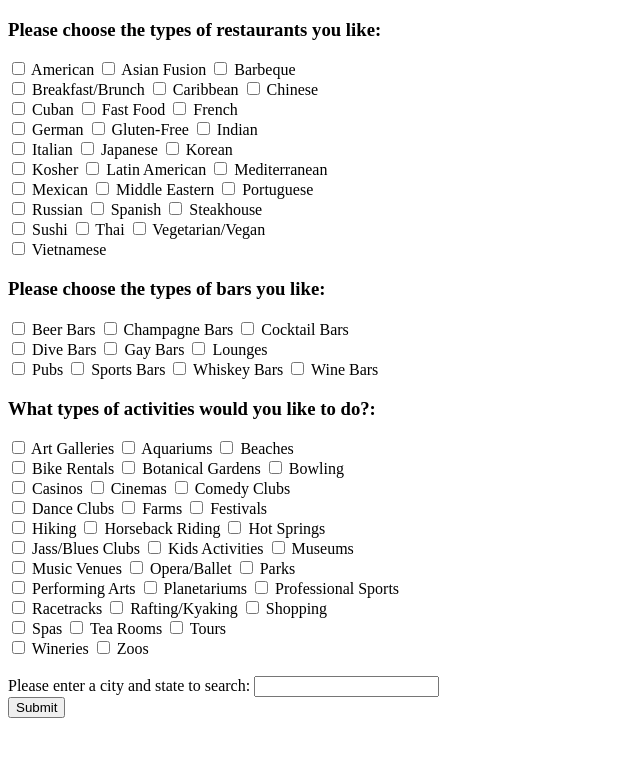
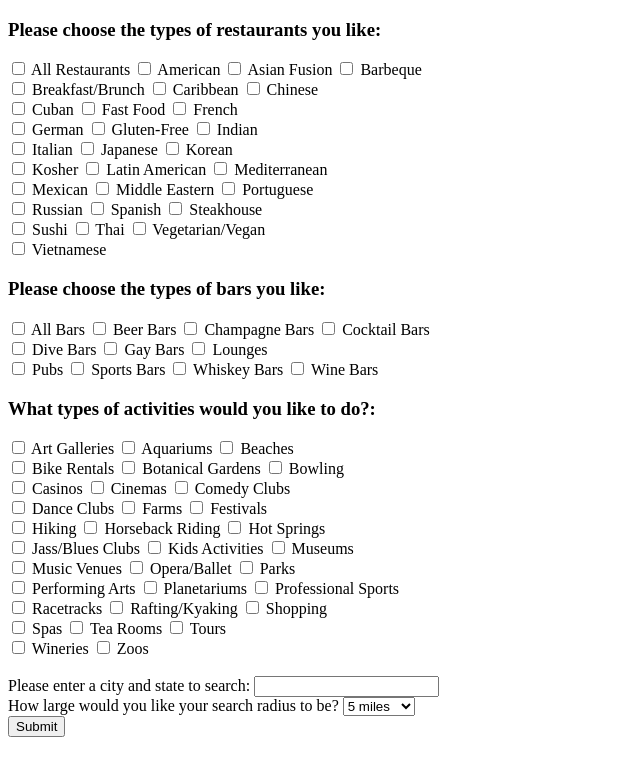
Before and after one commit to whitneybelba/PlanIt-Go, a Flask app: page / in a window 1280 px wide. Shown: the top 776 px of the page, without its empty margins (0-640 px from the left). Run offline with Flask 2, Linux system fonts and the light colour scheme.

Commit message:
added search by radius functionality and search by all restaurants and all bars

```diff
--- a/api_call.py
+++ b/api_call.py
@@ -3,7 +3,7 @@ import rauth
 import os
 
 
-def search_yelp(categories, location):
+def search_yelp(categories, location, radius):
     """Queries Yelp API using restaurant_category and location as parameters
         and returns a list of restaurants in that location."""
 
@@ -11,8 +11,8 @@ def search_yelp(categories, location):
     params = {}
     params["category_filter"] = categories
     params["location"] = "{}".format(location)
-    params["radius_filter"] = "40000"
-    params["limit"] = "12"
+    params["radius_filter"] = radius
+    params["limit"] = "15"
     params["sort"] = "2"
 
     ###########################################################################
--- a/server.py
+++ b/server.py
@@ -27,6 +27,7 @@ def get_choices():
     """Get user's restaurant, bar and activity genre choices."""
 
     location = request.args.get("location")
+    radius = request.args.get("radius")
 
     restaurant_categories = request.args.getlist("restaurant")
     # iterates over list of categories selected from checkboxes, calls
@@ -34,19 +35,19 @@ def get_choices():
     # list of restaurants in a category to a list for all restaurants
     restaurant_list = []
     for category in restaurant_categories:
-        rest_results = search_yelp(category, location)
+        rest_results = search_yelp(category, location, radius)
         restaurant_list.append(rest_results)
 
     bar_categories = request.args.getlist("bar")
     bar_list = []
     for bar in bar_categories:
-        bar_results = search_yelp(bar, location)
+        bar_results = search_yelp(bar, location, radius)
         bar_list.append(bar_results)
 
     activity_categories = request.args.getlist("activity")
     activity_list = []
     for activity in activity_categories:
-        activity_results = search_yelp(activity, location)
+        activity_results = search_yelp(activity, location, radius)
         activity_list.append(activity_results)
 
     return render_template("results.html",
--- a/templates/index.html
+++ b/templates/index.html
@@ -3,6 +3,9 @@
 
 <h3>Please choose the types of restaurants you like:</h3>
 <form action="results" method="GET">
+        <label>
+            <input type="checkbox" name="restaurant" value="restaurants"> All Restaurants
+        </label>
         <label>
             <input type="checkbox" name="restaurant" value="newamerican"> American
         </label>
@@ -89,6 +92,9 @@
         </label>
 
 <h3>Please choose the types of bars you like:</h3>
+        <label>
+            <input type="checkbox" name="bar" value="bars"> All Bars
+        </label>
         <label>
             <input type="checkbox" name="bar" value="beerbar"> Beer Bars
         </label>
@@ -223,6 +229,15 @@
             <input type="text" name="location">
         </label>
     </div>
+    <div>How large would you like your search radius to be?
+        <select name="radius">
+            <option value="8000">5 miles</option>
+            <option value="16000">10 miles</option>
+            <option value="24000">15 miles</option>
+            <option value="32000">20 miles</option>
+            <option value="40000">25 miles</option>
+        </select>
+    </div>
     <div>
         <input type="submit">
     </div>
```
Also changed, not shown: templates/results.html (+3 -6 lines).
